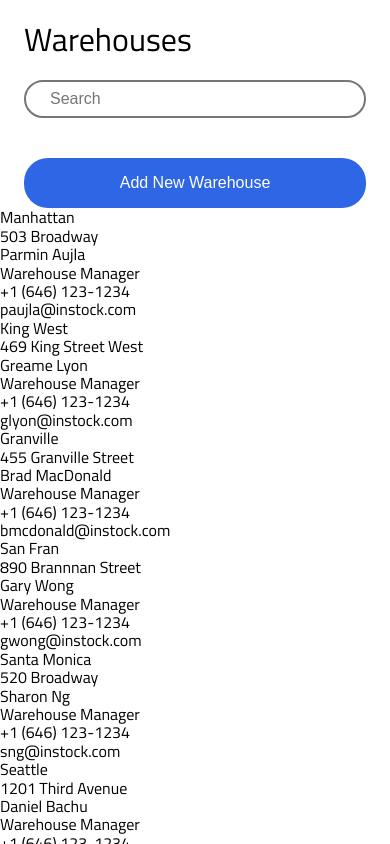
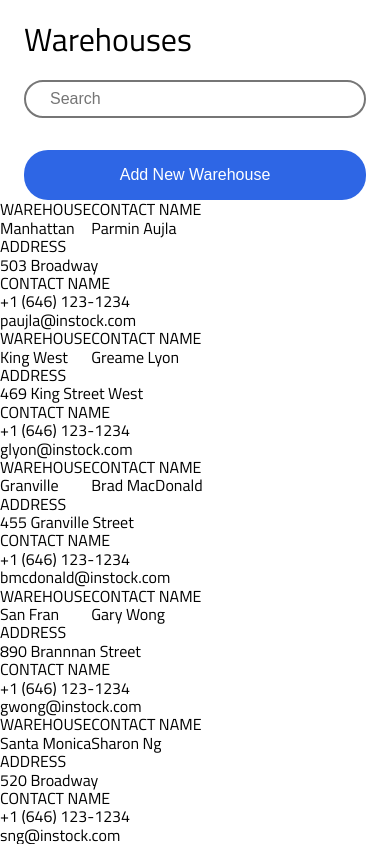
Before and after one commit to Micester/InStock, a React (Create React App) app in the folder client/: page / in a window 390 px wide. Shown: the top 844 px of the page. Built offline with nearby package versions, Linux system fonts and the light colour scheme.

Commit message:
styling-warehouse-component-mobile

```diff
--- a/client/src/components/Button/Btn.scss
+++ b/client/src/components/Button/Btn.scss
@@ -6,7 +6,7 @@
 .Btn {
   margin-left:toRem(24);
   margin-right: toRem(24);
-  margin-top:toRem(16);
+  margin-top:toRem(8);
   padding:toRem(16) toRem(24);
   background-color:$primary-color-two;
   color:$primary-color-three;
--- a/client/src/components/warehouseList/WarehouseList.jsx
+++ b/client/src/components/warehouseList/WarehouseList.jsx
@@ -21,14 +21,27 @@ function WarehouseList(props) {
         {props.warehouses.map((warehouse) => {
           return (
             <li key={warehouse.id}>
-            <div warehouse>
-              <p  className="warehouseListPage__heading--text">{warehouse.name}</p>
+            <div className="warehouseList__line1">
+            <div className="warehouseList__Name">
+            <p className="warehouseList__Name--label">WAREHOUSE</p>
+              <p  className="warehouseList__Name--input">{warehouse.name}</p>
               </div>
-              <p>{warehouse.address}</p>
-              <p>{warehouse.contact.name}</p>
-              <p>{warehouse.contact.position}</p>
-              <p>{warehouse.contact.phone}</p>
-              <p>{warehouse.contact.email}</p>
+              <div className="warehouseList__ContactName">
+              <p className="warehouseList__ContactName--label">CONTACT NAME</p>
+              <p className="warehouseList__ContactName--input">{warehouse.contact.name}</p>
+              </div>
+              </div>
+              <div className="warehouseList__Address">
+              <p className="warehouseList__Address--label">ADDRESS</p>
+              <p className="warehouseList__Address--input">{warehouse.address}</p>
+              </div>
+
+              <div className="warehouseList__ContactInformation">
+              <p className="warehouseList__ContactInformation--label">CONTACT NAME</p>
+
+              <p className="warehouseList__ContactInformation--input">{warehouse.contact.phone}</p>
+              <p className="warehouseList__ContactInformation--input">{warehouse.contact.email}</p>
+              </div>
             </li>
           );
         })}
--- a/client/src/components/warehouseList/WarehouseList.scss
+++ b/client/src/components/warehouseList/WarehouseList.scss
@@ -23,6 +23,12 @@
   border-radius: toRem(20);
   border-style:solid;
  }
+}
 
+.warehouseList{
+  &__line1{
+    display: flex;
+    flex-direction: row;
+  }
 
 }
```
